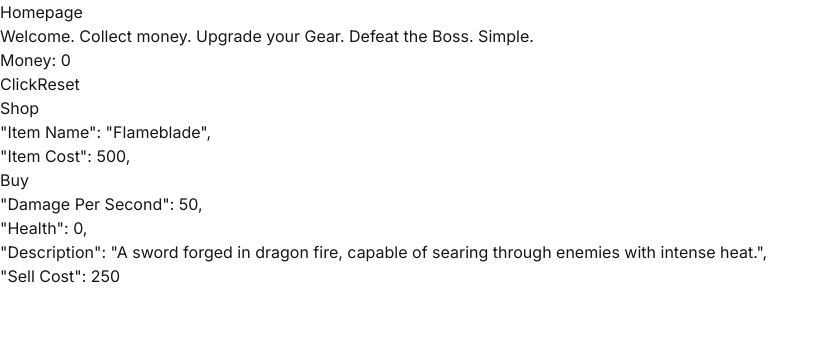
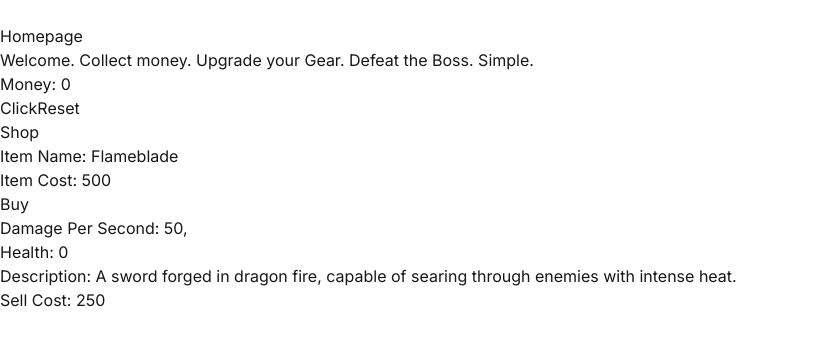
Before and after one commit to SammyMcSammyson/AFK-Empire, a Next.js app: page / in a window 1280 px wide. Shown: the top 346 px of the page, without its empty margins (0-829 px from the left). Built offline with nearby package versions, Linux system fonts and the light colour scheme.

Commit message:
burger menu added

```diff
--- a/package.json
+++ b/package.json
@@ -10,6 +10,7 @@
   },
   "dependencies": {
     "@clerk/nextjs": "^6.2.1",
+    "@radix-ui/react-navigation-menu": "^1.2.1",
     "next": "15.0.3",
     "pg": "^8.13.1",
     "react": "19.0.0-rc-66855b96-20241106",
--- a/src/app/page.js
+++ b/src/app/page.js
@@ -1,8 +1,14 @@
+import Head from 'next/head.js';
 import LandingPage from '../components/LandingPage.jsx';
+import BurgerMenu from '@/components/BurgerMenu.jsx';
 
 export default function Homepage() {
   return (
     <>
+      <nav>
+      <BurgerMenu/>
+      </nav>
+
       <h1>Homepage</h1>
       <p>Welcome. Collect money. Upgrade your Gear. Defeat the Boss. Simple.</p>
       <LandingPage />
--- /dev/null
+++ b/src/components/BurgerMenu.jsx
@@ -0,0 +1,53 @@
+"use client";
+
+import React, { useState } from 'react';
+import * as NavigationMenu from '@radix-ui/react-navigation-menu';
+import Link from 'next/link';
+
+export default function BurgerMenu() {
+    //By default the menu is closed
+  const [isOpen, setIsOpen] = useState(false);
+
+  return (
+    <NavigationMenu.Root className="relative">
+      <button
+        onClick={() => setIsOpen(!isOpen)}
+        className="flex flex-col gap-1.5 p-2 border-none bg-transparent cursor-pointer"
+      >
+       {/* This bit is the burger icon */}
+        <span className="w-6 h-0.5 bg-gray-800"></span>
+        <span className="w-6 h-0.5 bg-gray-800"></span>
+        <span className="w-6 h-0.5 bg-gray-800"></span>
+      </button>
+
+      {isOpen && (
+        <NavigationMenu.List className="absolute top-12 right-0 w-40 bg-white rounded-lg shadow-lg flex flex-col p-4 space-y-2">
+          <NavigationMenu.Item>
+            <Link href="/" className="text-gray-800 font-semibold hover:bg-gray-100 px-3 py-2 rounded">
+              Home
+            </Link>
+          </NavigationMenu.Item>
+
+          <NavigationMenu.Item>
+            <Link href="/profile" className="text-gray-800 font-semibold hover:bg-gray-100 px-3 py-2 rounded">
+              Profile
+            </Link>
+          </NavigationMenu.Item>
+
+          <NavigationMenu.Item>
+            <Link href="/shop" className="text-gray-800 font-semibold hover:bg-gray-100 px-3 py-2 rounded">
+              Shop
+            </Link>
+          </NavigationMenu.Item>
+
+          <NavigationMenu.Item>
+            <Link href="/about" className="text-gray-800 font-semibold hover:bg-gray-100 px-3 py-2 rounded">
+              About
+            </Link>
+          </NavigationMenu.Item>
+        </NavigationMenu.List>
+      )}
+      <NavigationMenu.Viewport />
+    </NavigationMenu.Root>
+  );
+}
--- a/src/components/Shop.jsx
+++ b/src/components/Shop.jsx
@@ -13,16 +13,16 @@ let Shop = ({ count, setCount }) => {
   return (
     <div>
       <h1>Shop</h1>
-      <p>"Item Name": "Flameblade",</p>
-      <p>"Item Cost": 500,</p>
+      <p>Item Name: Flameblade</p>
+      <p>Item Cost: 500</p>
       <buton onClick={buy}>Buy</buton>
-      <p>"Damage Per Second": 50,</p>
-      <p>"Health": 0,</p>
+      <p>Damage Per Second: 50,</p>
+      <p>Health: 0</p>
       <p>
-        "Description": "A sword forged in dragon fire, capable of searing
-        through enemies with intense heat.",
+        Description: A sword forged in dragon fire, capable of searing
+        through enemies with intense heat.
       </p>
-      <p>"Sell Cost": 250</p>
+      <p>Sell Cost: 250</p>
     </div>
   );
 };
```
Also changed, not shown: 1 other file (tests, documents, lock files or other folders).
